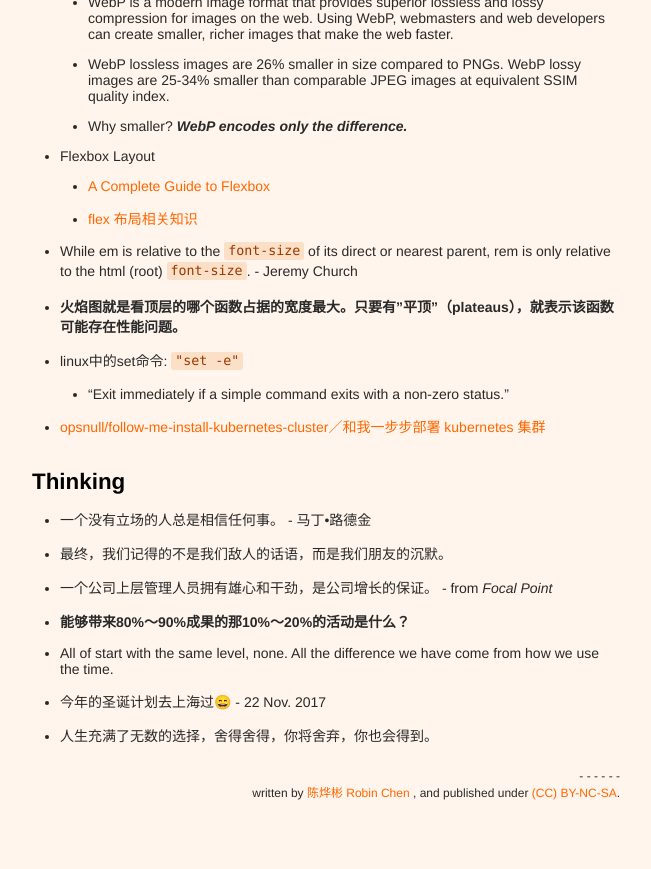
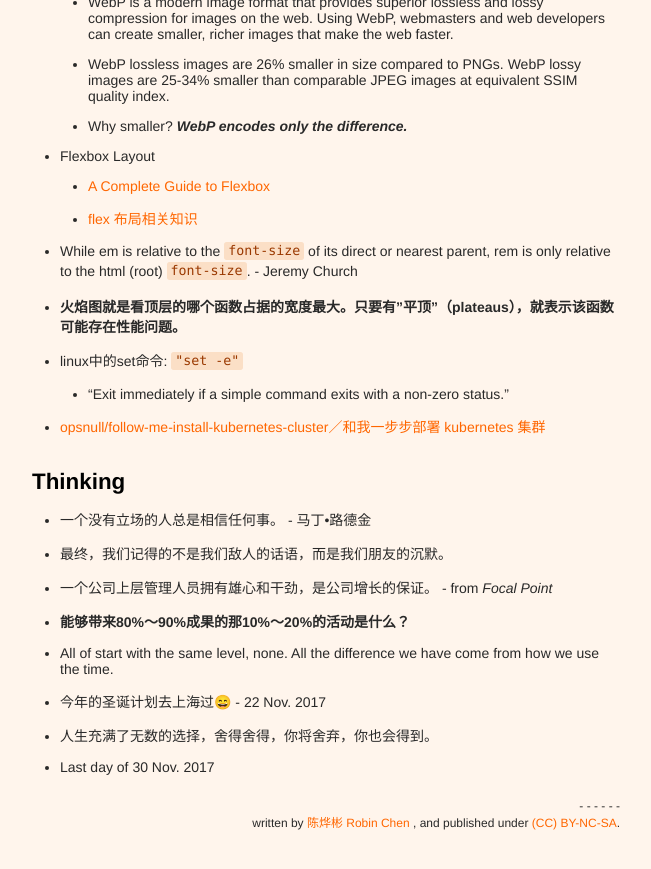
Before and after one commit to xianyuxmu/xianyuxmu.github.io, a Jekyll site: the page built from _posts/2017-11-01-monthly-reading.md, in a window 1280 px wide and 900 px high, scrolled down 3177 px. Shown: the top 869 px of the window, without its empty margins (314-965 px from the left). Built offline with Jekyll 4.4.1, drawn with Linux system fonts in a browser that asks for light colours; comment, search, counter and statistics services are not loaded.

Commit message:
Last day of 30 Nov. 2017

```diff
--- a/_posts/2017-11-01-monthly-reading.md
+++ b/_posts/2017-11-01-monthly-reading.md
@@ -115,3 +115,4 @@ tags:
 - All of start with the same level, none. All the difference we have come from how we use the time.
 - 今年的圣诞计划去上海过😄 - 22 Nov. 2017
 - 人生充满了无数的选择，舍得舍得，你将舍弃，你也会得到。
+- Last day of 30 Nov. 2017
```
